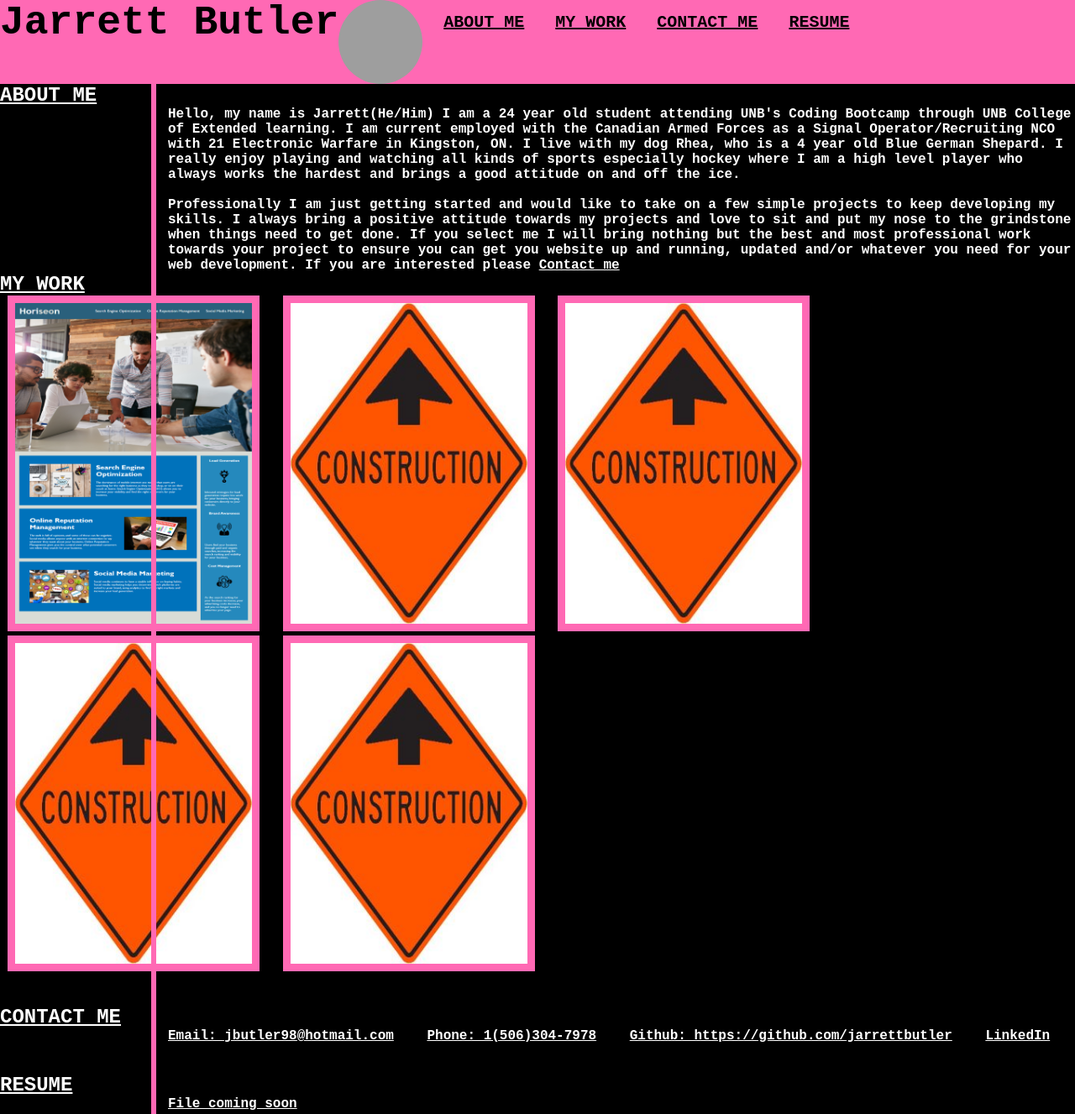
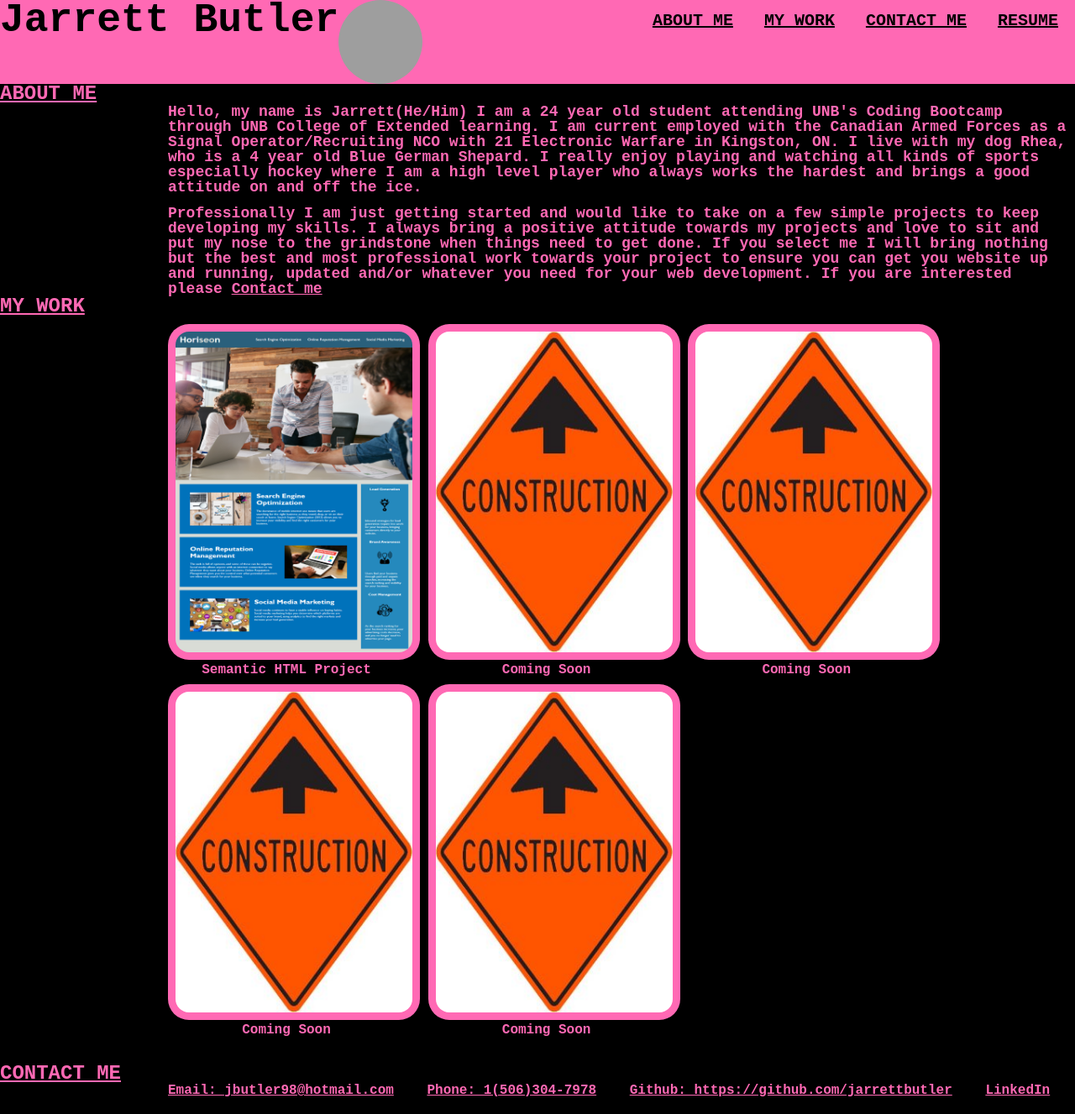
Before and after one commit to jarrettbutler/Challenge02, a plain HTML site: page index.html in a window 1280 px wide. Shown: the top 1327 px of the page at 84% size. Drawn offline with Linux system fonts and the light colour scheme; grey boxes are pictures that could not be loaded.

Commit message:
Challenge02

```diff
--- /dev/null
+++ b/Assests/CSS/reset.css
@@ -0,0 +1,41 @@
+* {
+  margin: 0;
+  padding: 0;
+  box-sizing: border-box;
+}
+
+html {
+  height: 100%;
+}
+
+body {
+  min-height: 100%;
+  line-height: 1;
+  font-family: sans-serif;
+}
+
+h1,
+h2,
+h3,
+h4,
+h5,
+h6 {
+  font-size: 100%;
+}
+
+input,
+select,
+option,
+optgroup,
+textarea,
+button,
+pre,
+code {
+  font-size: 100%;
+  font-family: inherit;
+}
+
+ol,
+ul {
+  list-style: none;
+}
--- a/Assests/CSS/style.css
+++ b/Assests/CSS/style.css
@@ -7,11 +7,12 @@
 body {
     width: 100%;
     background-color: black;
-    margin: 0;
 }
 
 .header {
     display: flex;
+    flex-wrap: wrap;
+    position: relative;
     font-family: 'Courier New', Courier, monospace;
     background-color: #ff69b4;
 }
@@ -31,9 +32,11 @@ body {
 .header ul {
     padding-top: 15px;
     padding-right: 20px;
-    float: right;
     font-size: 20px;
     font-weight: bolder;
+    display: inline;
+    position: absolute;
+    right: 0%;
 }
 
 .header ul li {
@@ -45,46 +48,43 @@ body {
     color: black;
 }
 
-.About-me {
-    font-family: 'Courier New', Courier, monospace;
+main {
+    background-color: black;
 }
 
-.About-me h2 {
-    color: white;
-    text-decoration: underline;
-    display: inline-block;
+.About-me {
+    font-family: monospace;
 }
 
 #verticle-lineam {
     border-left: 6px solid #ff69b4;
-    height: 1278px;
     position: absolute;
     left: 180px;
 }
 
-main {
-    background-color: black;
-}
-
 .About-me p{
     margin-left: 200px;
-    color: white;
+    color: #ff69b4;
     font-weight: bolder;
     display: inline-block;
+    font-size: 18px;
 }
 
 .About-me a {
-    color: white;
+    color: #ff69b4;
     text-decoration: underline;
 }
 
 .My-work {
+    margin-left: 191px;
     font-family: 'Courier New', Courier, monospace;
 }
 
-.My-work h2 {
-    color: white;
+h2 {
+    color: #ff69b4;
     text-decoration: underline;
+    font-family: 'Courier New', Courier, monospace;
+    font-size: 24px;
 }
 
 .My-work img {
@@ -92,6 +92,7 @@ main {
     background-color: #ff69b4;
     width: 300px;
     height: 400px;
+    border-radius: 25px;
 }
 
 .My-work a {
@@ -99,32 +100,22 @@ main {
     width: 300px;
     height: 400px;
     text-decoration: none;
+    display: inline-block;
+    text-align: center;
+    color: #ff69b4;
+    border-radius: 25px;
+    font-weight: bolder;
 }
-
-.products {
-    flex: 4;
-    background-color: #fff;
-    padding: 20px;
-    display: flex;
-    flex-wrap: wrap;
-    justify-content: center;
-  }
 
 .Contact-me {
     font-family: 'Courier New', Courier, monospace;
 }
 
-.Contact-me h2 {
-    color: white;
-    text-decoration: underline;
-}
-
 .Contact-me a {
-    align-items: center;
     position: relative;
     left: 170px;
     padding-left: 30px;
-    color: white;
+    color: #ff69b4;
     font-family: 'Courier New', Courier, monospace;
     font-weight: bolder;
 }
@@ -133,16 +124,10 @@ main {
     font-family: 'Courier New', Courier, monospace;
 }
 
-.Resume h2 {
-    color: white;
-    text-decoration: underline;
-    display: block;
-}
-
 .Resume a {
     margin-left: 180px;
     padding-left: 20px;
-    color: white;
+    color: #ff69b4;
     font-family: 'Courier New', Courier, monospace;
     font-weight: bolder;
 }
--- a/index.html
+++ b/index.html
@@ -6,6 +6,7 @@
     <meta http-equiv="X-UA-Compatible" content="IE=edge">
     <meta name="viewport" content="width=device-width, initial-scale=1.0">
     <title>Portfolio</title>
+    <link rel="stylesheet" href="./Assests/CSS/reset.css">
     <link rel="stylesheet" href="Assests/CSS/style.css">
 </head>
 
@@ -50,25 +51,32 @@
                     my nose to the grindstone when things need to get done. If you select me I will bring nothing but
                     the best and most professional work towards your project to ensure you can get you website up and
                     running, updated and/or whatever you need for your web development. If you are interested please <a
-                        id="para-contact" href="#Contact me">Contact me</a>
+                        id="para-contact" href="#Contact-me">Contact me</a>
                 </p>
             </article>
+
+            <h2>MY WORK</h2>
+
             <article id="My-work" class="My-work">
-                <h2>MY WORK</h2>
                 <a href="https://jarrettbutler.github.io/Challenge01/" target="_blank">
-                    <img id="r1" src="./Assests/Images/01-html-css-git-homework-demo.png" alt="Project Example 01">
+                    <img src="./Assests/Images/01-html-css-git-homework-demo.png" alt="Project Example 01">
+                <p>Semantic HTML Project</p>
                 </a>
                 <a href="https://jarrettbutler.github.io/workinprogress/" target="_blank">
-                    <img id="r2" src="./Assests/Images/construction.jpg" alt="Construction sign">
+                    <img src="./Assests/Images/construction.jpg" alt="Construction sign">
+                    <p>Coming Soon</p>
                 </a>
                 <a href="https://jarrettbutler.github.io/workinprogress/" target="_blank">
-                    <img id="r3" src="./Assests/Images/construction.jpg" alt="Construction sign">
+                    <img src="./Assests/Images/construction.jpg" alt="Construction sign">
+                    <p>Coming Soon</p>
                 </a>
                 <a href="https://jarrettbutler.github.io/workinprogress/" target="_blank">
-                    <img id="r4" src="./Assests/Images/construction.jpg" alt="Construction sign">
+                    <img src="./Assests/Images/construction.jpg" alt="Construction sign">
+                    <p>Coming Soon</p>
                 </a>
                 <a href="https://jarrettbutler.github.io/workinprogress/" target="_blank">
-                    <img id="r5" src="./Assests/Images/construction.jpg" alt="Construction sign">
+                    <img src="./Assests/Images/construction.jpg" alt="Construction sign">
+                    <p>Coming Soon</p>
                 </a>
             </article>
             <br></br>
@@ -78,7 +86,7 @@
                 <a href="#1(506)304-7978:">Phone: 1(506)304-7978</a>
                 <a href="https://github.com/jarrettbutler" target="_blank">Github: https://github.com/jarrettbutler</a>
                 <a href="#LinkedIn">LinkedIn</a>
-            </article>
+                </article>
             <br></br>
             <article id="Resume" class="Resume">
                 <h2>RESUME</h2>
```
